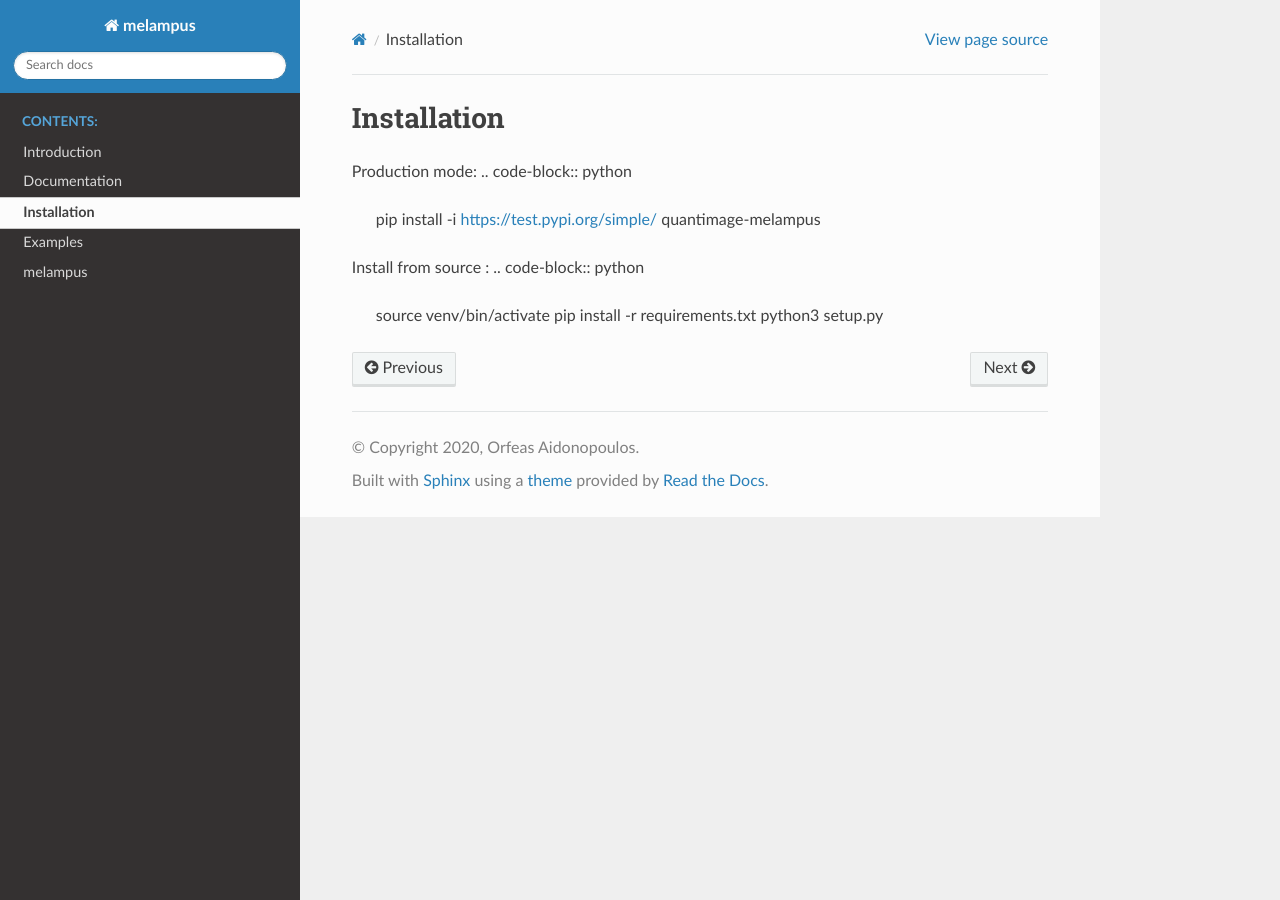
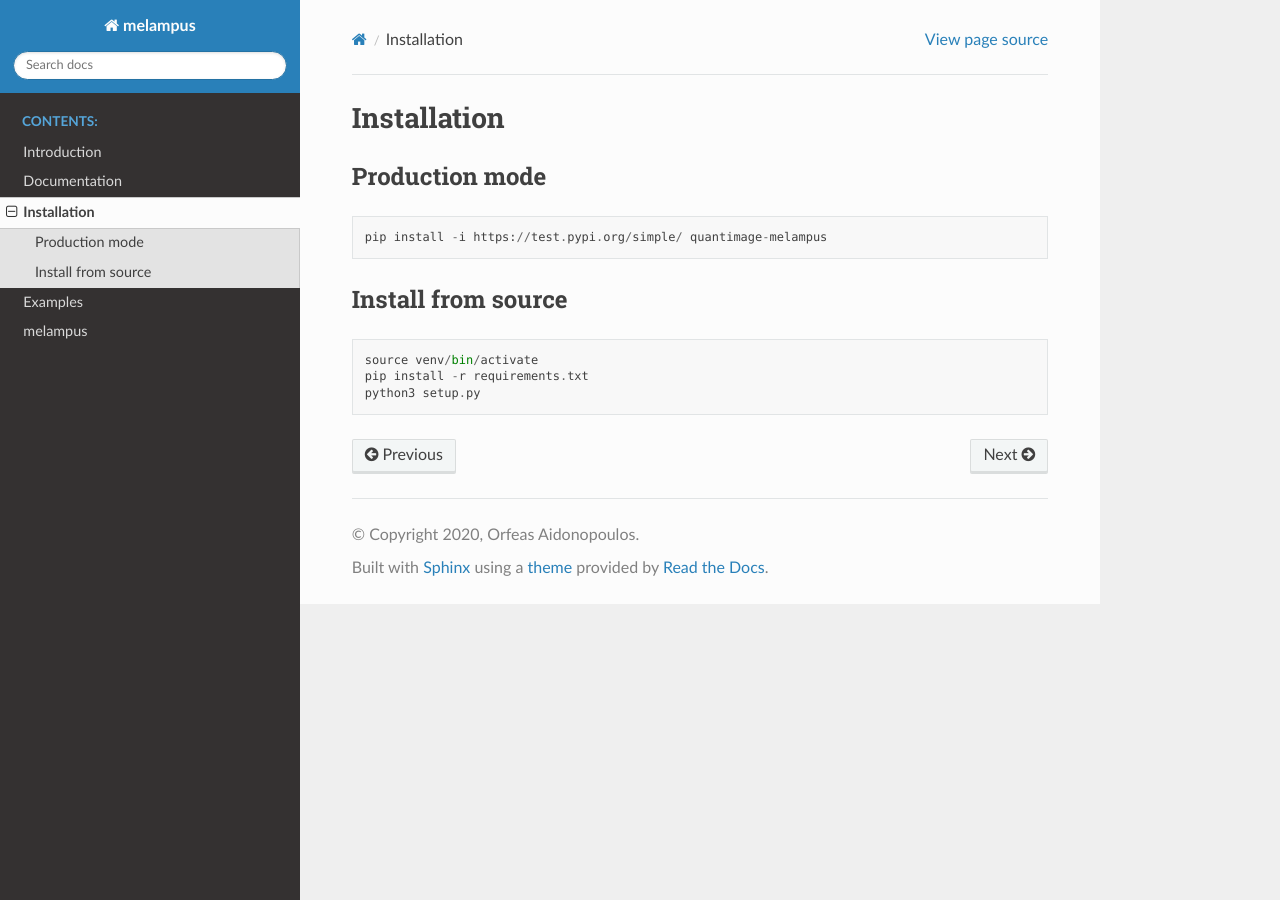
Before and after one commit to medgift/quantimage-melampus, a Sphinx documentation site: the page built from docs/source/install.rst, in a window 1280 px wide. Built offline with Sphinx 7.4.7 and the Read the Docs theme 2.0.0, drawn with Linux system fonts in a browser that asks for light colours.

Commit message:
Update install.rst

```diff
--- a/docs/source/install.rst
+++ b/docs/source/install.rst
@@ -1,11 +1,13 @@
 Installation
 ============
-Production mode:
+Production mode
+***************
 .. code-block:: python
 
     pip install -i https://test.pypi.org/simple/ quantimage-melampus
 
-Install from source :
+Install from source
+*******************
 .. code-block:: python
 
     source venv/bin/activate
```
